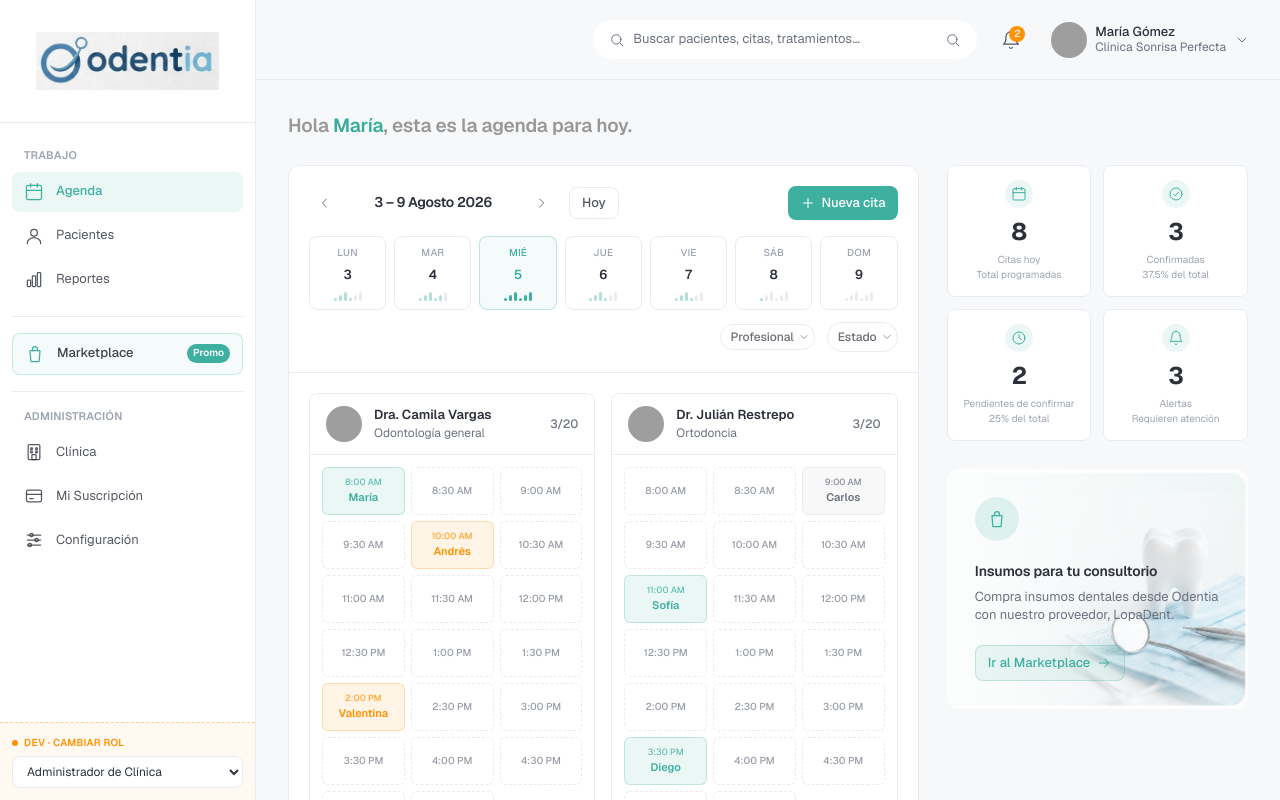
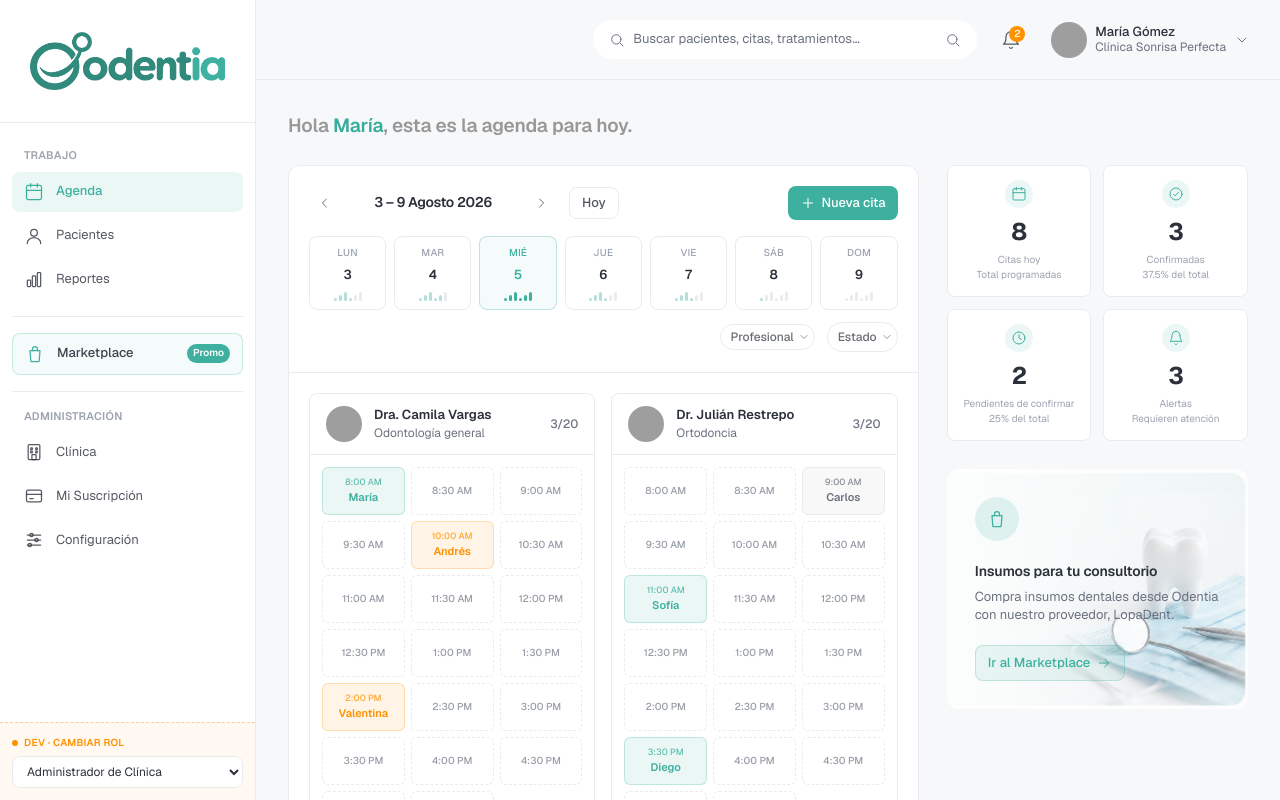
Before and after one commit to RockerCat/odentia-core, a Next.js app: page /agenda in a window 1280 px wide. Built offline with nearby package versions, Linux system fonts and the light colour scheme; grey boxes are pictures that could not be loaded.

Commit message:
Trying logo changes 2

```diff
--- a/src/components/shell/logo.tsx
+++ b/src/components/shell/logo.tsx
@@ -1,10 +1,10 @@
 import Image from "next/image";
 
-// Bump this whenever /public/branding/logo.jpg is replaced — it busts
+// Bump this whenever /public/branding/odentia.png is replaced — it busts
 // both the browser cache and Next's image-optimizer cache, which are
 // keyed on the full request URL and won't otherwise notice the file
 // on disk changed under the same path.
-const LOGO_VERSION = "3";
+const LOGO_VERSION = "4";
 
 type LogoProps = {
   className?: string;
@@ -13,7 +13,7 @@ type LogoProps = {
 export function Logo({ className = "h-[58px] w-auto" }: LogoProps) {
   return (
     <Image
-      src={`/branding/logo.jpg?v=${LOGO_VERSION}`}
+      src={`/branding/odentia.png?v=${LOGO_VERSION}`}
       alt="Odentia"
       width={200}
       height={100}
```
Also changed, not shown: public/branding/logo.jpg (deleted), public/branding/odentia.png (added).
